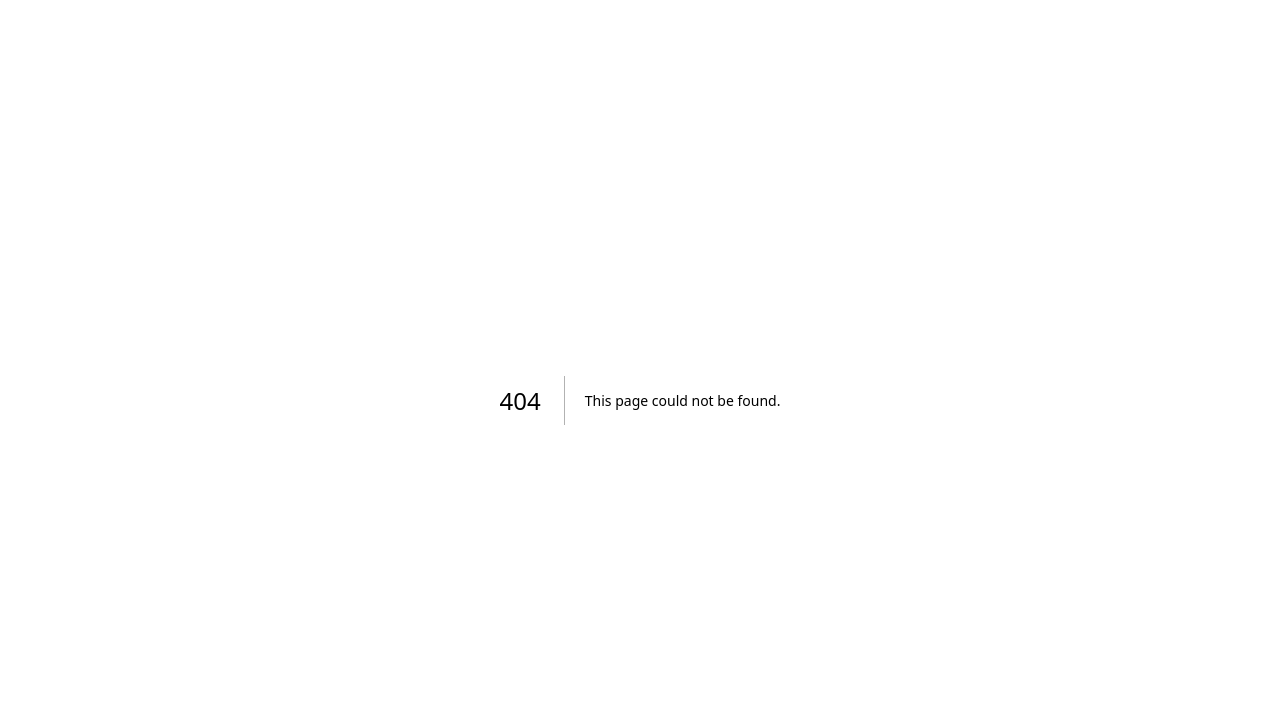
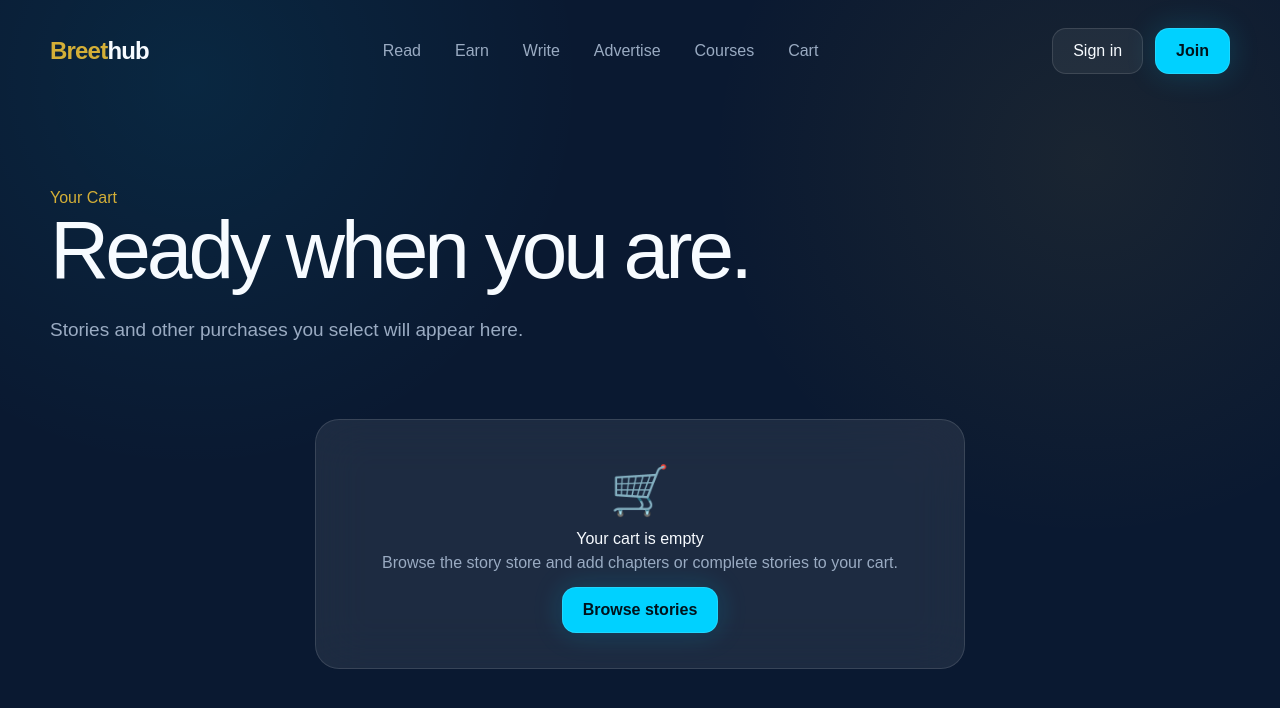
Before and after one commit to nifemiabioye59-max/Breethub, a Next.js app: page /cart in a window 1280 px wide. Before the commit this address had no page. Shown: the top 708 px of the page. Built offline with nearby package versions, Linux system fonts and the light colour scheme.

Commit message:
Create CartPage component for shopping cart view

```diff
--- /dev/null
+++ b/app/cart/page.tsx
@@ -0,0 +1,45 @@
+import Link from "next/link";
+import { Nav, PageHeader } from "../../components/ui";
+
+export default function CartPage() {
+  return (
+    <main className="page">
+      <div className="container">
+        <Nav />
+
+        <PageHeader
+          eyebrow="Your Cart"
+          title="Ready when you are."
+          description="Stories and other purchases you select will appear here."
+        />
+
+        <div
+          className="glass"
+          style={{
+            padding: 35,
+            textAlign: "center",
+            maxWidth: 650,
+            margin: "0 auto",
+          }}
+        >
+          <div style={{ fontSize: 48 }}>🛒</div>
+
+          <h2>Your cart is empty</h2>
+
+          <p className="muted">
+            Browse the story store and add chapters or complete stories to
+            your cart.
+          </p>
+
+          <Link
+            href="/read"
+            className="btn btn-primary"
+            style={{ marginTop: 12 }}
+          >
+            Browse stories
+          </Link>
+        </div>
+      </div>
+    </main>
+  );
+}
```
